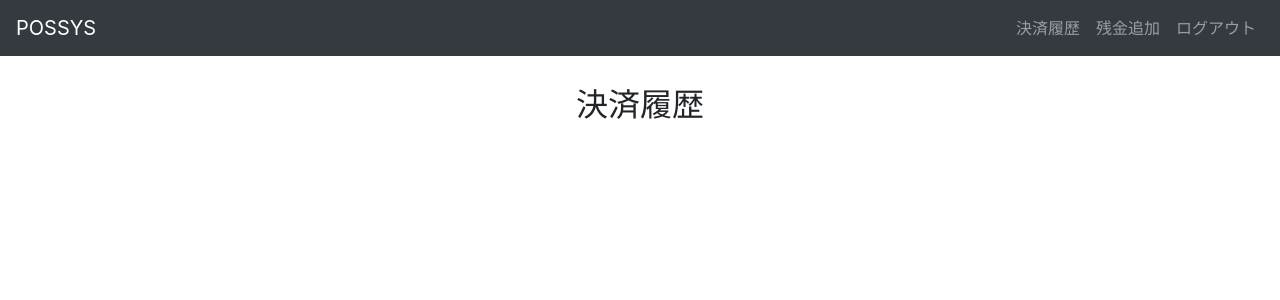
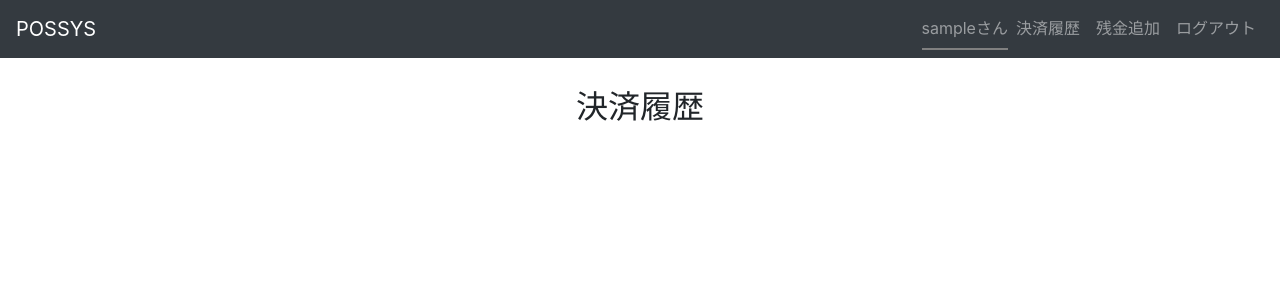
Before and after one commit to tnct-spc/kagipos, a Django app: page /possys/history/ in a window 1280 px wide. Shown: the top 300 px of the page. Run offline with Django 3.2, Linux system fonts and the light colour scheme; the visitor is signed in with stand-in values (Sample User, id 1); data that the repository does not hold is empty; some libraries are stand-ins or nearby versions.

Commit message:
[add]ログインしていたらnavにユーザー名を表示するようにした

```diff
--- a/Templates/possys/base.html
+++ b/Templates/possys/base.html
@@ -21,7 +21,10 @@
         <div class="collapse navbar-collapse justify-content-end" id="navbarNavDropdown">
             <ul class="navbar-nav">
                 {% if user.is_authenticated %}
-                {# ログインしていたら各ページへのリンクを表示する #}
+                {# ログインしていたらユーザー名と各ページへのリンクを表示する #}
+                    <li class="nav-item" style="border-bottom: 2px solid gray;">
+                        <span class="navbar-text">{{ user.username }}さん</span>
+                    </li>
                     <li class="nav-item">
                         <a class="nav-link" href="/possys/history">決済履歴</a>
                     </li>
```
